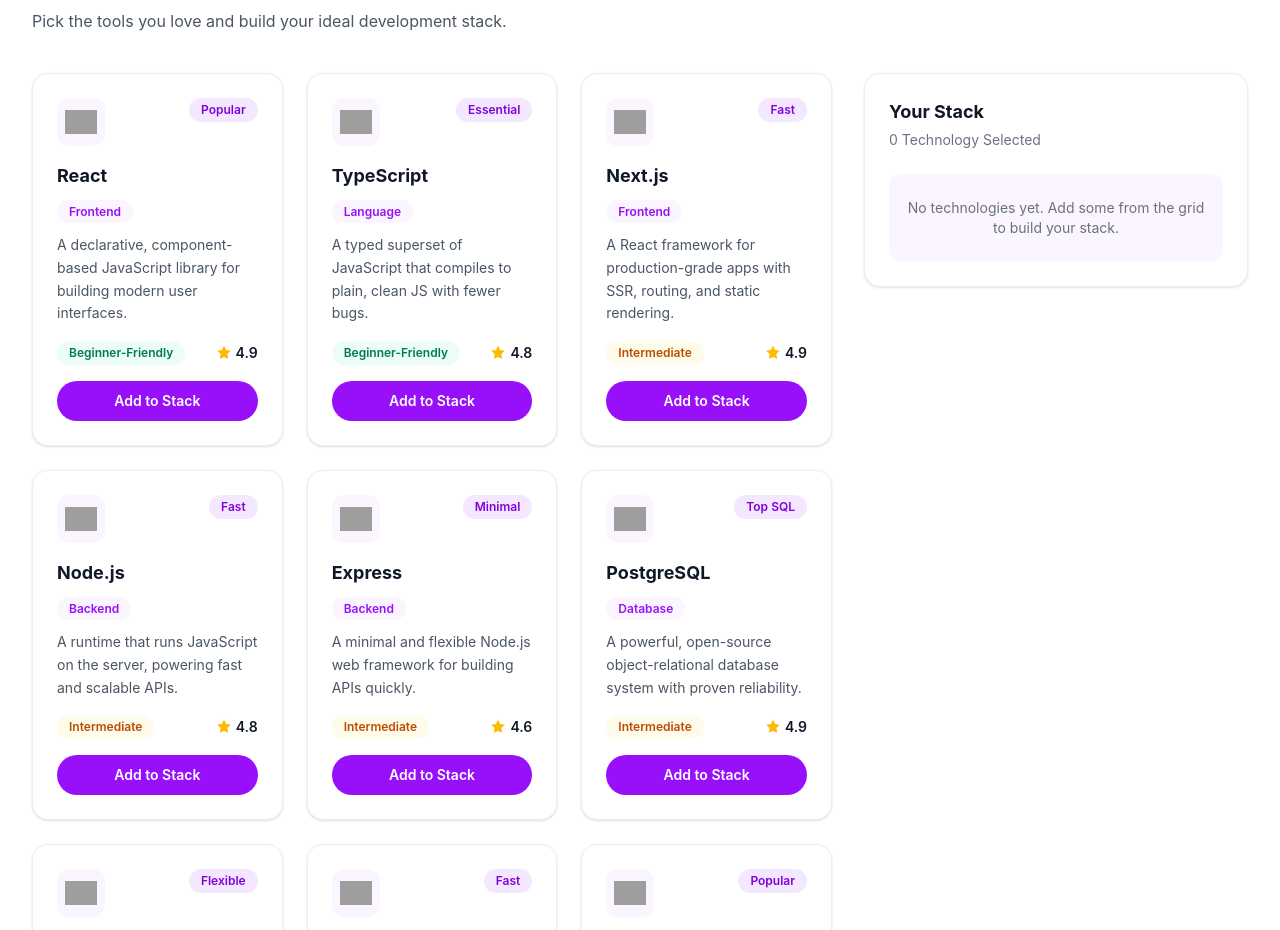
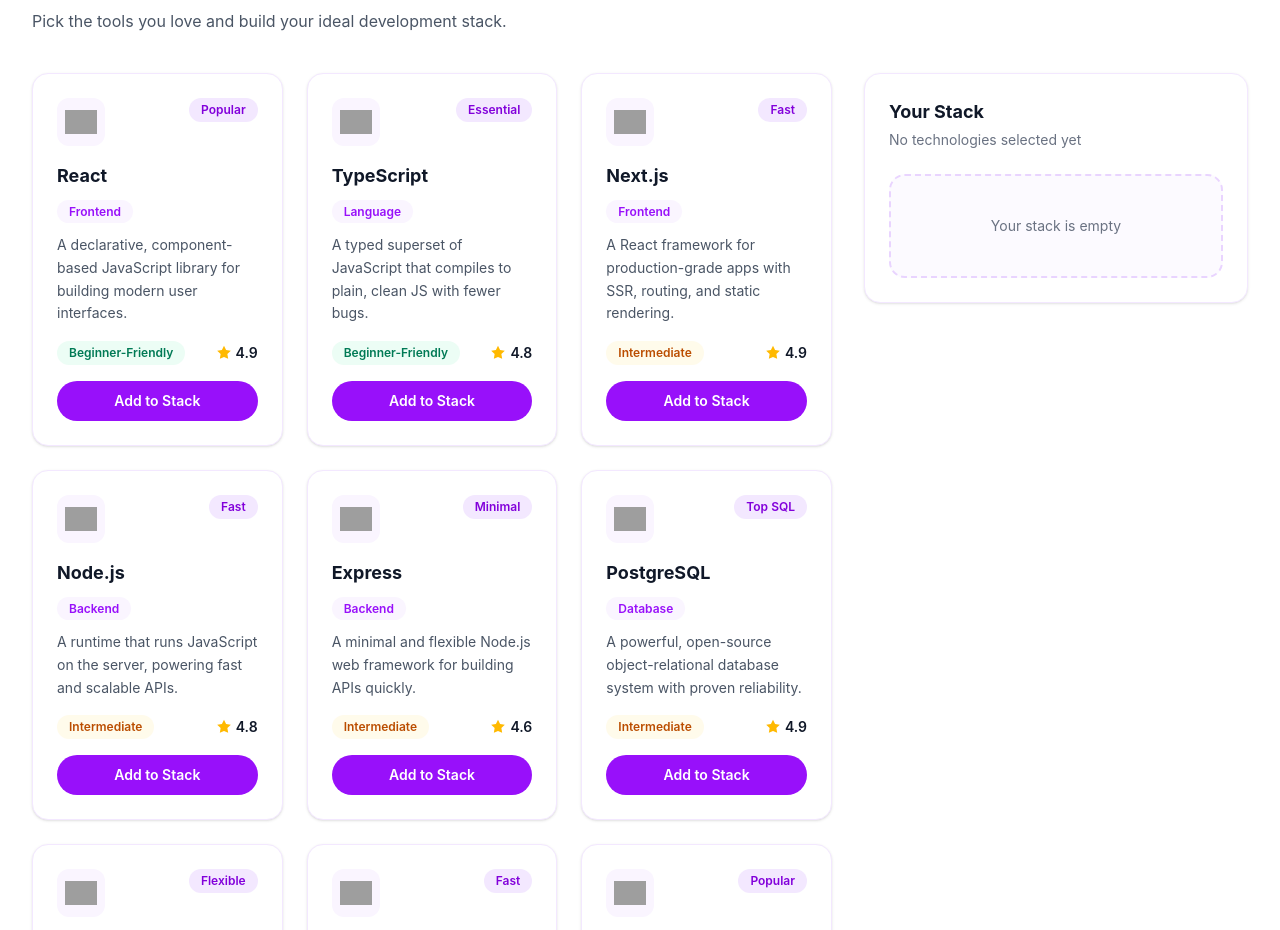
Before and after one commit to farjanaakterdev/DevStack, a React (Vite) app: page / in a window 1280 px wide. Shown: the part 940-1870 px from the top of the page. Built offline with nearby package versions, Linux system fonts and the light colour scheme; grey boxes are pictures that could not be loaded.

Commit message:
feat: add empty state and remove-all to stack panel

```diff
--- a/src/components/technology/TechnologiesSection.tsx
+++ b/src/components/technology/TechnologiesSection.tsx
@@ -41,7 +41,11 @@
         </div>
 
         <div className="lg:w-80 xl:w-96">
-          <YourStack selected={selected} onRemove={handleToggle} />
+          <YourStack
+            selected={selected}
+            onRemove={handleToggle}
+            onRemoveAll={() => setSelected([])}
+          />
         </div>
       </div>
     </section>
--- a/src/components/technology/YourStack.tsx
+++ b/src/components/technology/YourStack.tsx
@@ -3,23 +3,27 @@
 type YourStackProps = {
   selected: Technology[]
   onRemove: (technology: Technology) => void
+  onRemoveAll: () => void
 }
 
-function YourStack({ selected, onRemove }: YourStackProps) {
+function YourStack({ selected, onRemove, onRemoveAll }: YourStackProps) {
+  const isCountPlural = selected.length !== 1
+
   return (
     <aside className="lg:sticky lg:top-24 rounded-2xl border border-purple-100 bg-white p-6 shadow-sm">
       <h2 className="text-lg font-bold text-gray-900">Your Stack</h2>
       <p className="mt-1 text-sm text-gray-500">
-        {selected.length === 1
-          ? '1 Technology Selected'
-          : `${selected.length} Technology Selected`}
+        {selected.length === 0
+          ? 'No technologies selected yet'
+          : `${selected.length} Technology${isCountPlural ? 's' : ''} Selected`}
       </p>
 
       {selected.length === 0 ? (
-        <p className="mt-6 rounded-xl bg-purple-50 px-4 py-6 text-center text-sm text-gray-500">
-          No technologies yet. Add some from the grid to build your stack.
-        </p>
+        <div className="mt-6 rounded-2xl border-2 border-dashed border-purple-200 bg-purple-50/50 px-6 py-10 text-center">
+          <p className="text-sm text-gray-500">Your stack is empty</p>
+        </div>
       ) : (
+        <>
           <ul className="mt-4 flex flex-col gap-2">
             {selected.map((technology) => (
               <li
@@ -59,6 +63,14 @@
               </li>
             ))}
           </ul>
+          <button
+            type="button"
+            className="mt-4 w-full rounded-full border border-rose-200 px-5 py-2.5 text-sm font-semibold text-rose-600 transition-colors hover:bg-rose-50"
+            onClick={onRemoveAll}
+          >
+            Remove All
+          </button>
+        </>
       )}
     </aside>
   )
```
Lines whose indentation alone changed are shown as unchanged.
